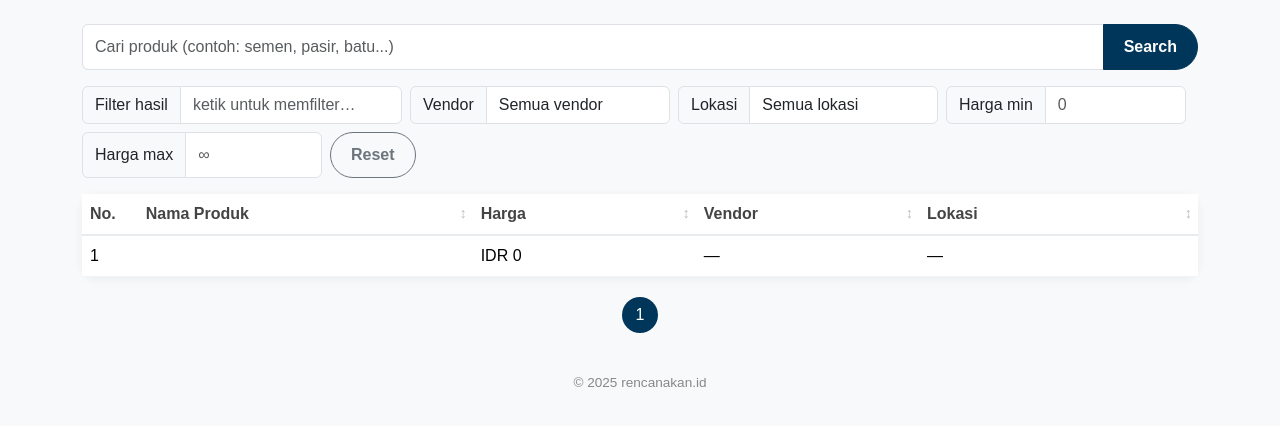
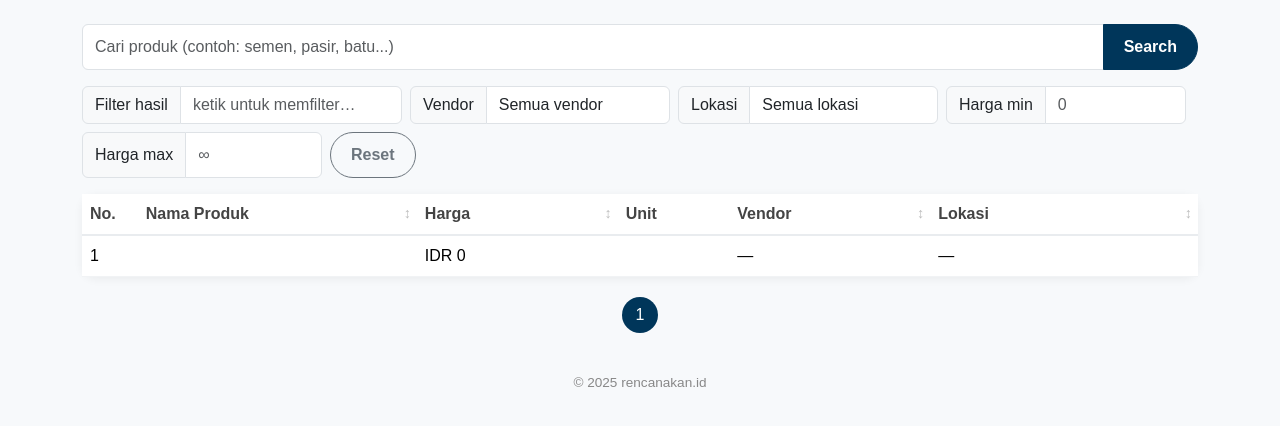
Before and after one commit to ppl-03/price-scraper-rencanakan-api, a Django app: template dashboard/templates/dashboard/home.html in a window 1280 px wide. Shown: the part 68-494 px from the top of the page. Run offline with Django 5.2, Linux system fonts and the light colour scheme; the template is opened without the code that fills it, so the values that code supplies are empty.

Commit message:
[REFACTOR] Implement Unit for Gemilang vendor

```diff
--- a/dashboard/templates/dashboard/home.html
+++ b/dashboard/templates/dashboard/home.html
@@ -163,9 +163,10 @@
             <tr>
               <th style="width:5%">No.</th>
               <th class="th-sort" data-key="item">Nama Produk</th>
-              <th class="th-sort" data-key="price" style="width:20%">Harga</th>
-              <th class="th-sort" data-key="vendor" style="width:20%">Vendor</th>
-              <th class="th-sort" data-key="location" style="width:25%">Lokasi</th>
+              <th class="th-sort" data-key="price" style="width:18%">Harga</th>
+              <th style="width:10%">Unit</th>
+              <th class="th-sort" data-key="vendor" style="width:18%">Vendor</th>
+              <th class="th-sort" data-key="location" style="width:24%">Lokasi</th>
             </tr>
           </thead>
           <tbody id="tableBody">
@@ -174,6 +175,7 @@
                 <td>{{ forloop.counter }}</td>
                 <td class="c-item">{{ r.item }}</td>
                 <td class="c-price">{{ r.value }}</td>
+                <td class="c-unit">{{ r.unit|default:'' }}</td>
                 <td class="c-vendor">{{ r.source|default:"—" }}</td>
                 <td class="c-location">
                   {% if r.location %}
@@ -320,10 +322,11 @@
 
     // ---------- Build data from table ----------
     const allRows = Array.from(document.querySelectorAll("#tableBody tr"));
-    const data = allRows.map(tr => {
+      const data = allRows.map(tr => {
       const item = tr.querySelector(".c-item")?.textContent?.trim() || "";
       const vendor = tr.querySelector(".c-vendor")?.textContent?.trim() || "—";
       const priceText = tr.querySelector(".c-price")?.textContent || "0";
+        const unitText = tr.querySelector(".c-unit")?.textContent || "";
       const priceNum = toNumber(priceText);
       const locationCell = tr.querySelector(".c-location");
 
@@ -341,7 +344,7 @@
         location = tempCell.textContent?.trim() || "—";
       }
 
-      return { item, vendor, price: priceNum, location, allLocations };
+      return { item, vendor, price: priceNum, unit: unitText, location, allLocations };
     });
 
     // Populate vendor dropdown (for…of)
@@ -456,6 +459,7 @@
           <td>${start + idx + 1}</td>
           <td class="c-item">${d.item}</td>
           <td class="c-price">${idf.format(Math.round(d.price))}</td>
+          <td class="c-unit">${d.unit || ''}</td>
           <td class="c-vendor">${d.vendor}</td>
           <td class="c-location">${locationHtml}</td>`;
         tbody.appendChild(tr);
```
Also changed, not shown: dashboard/views.py (+9 -1 lines).
